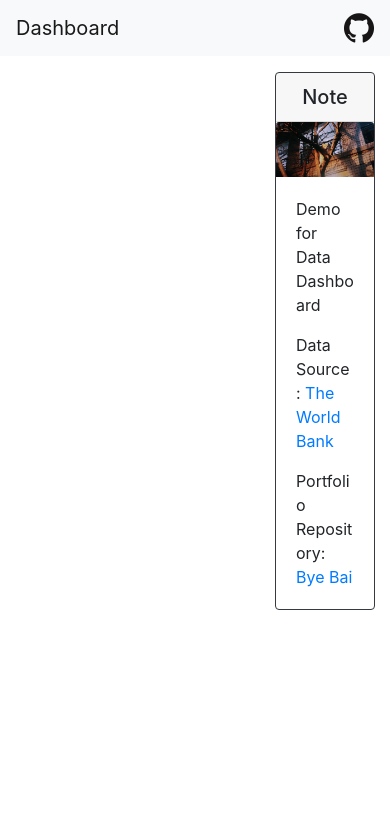
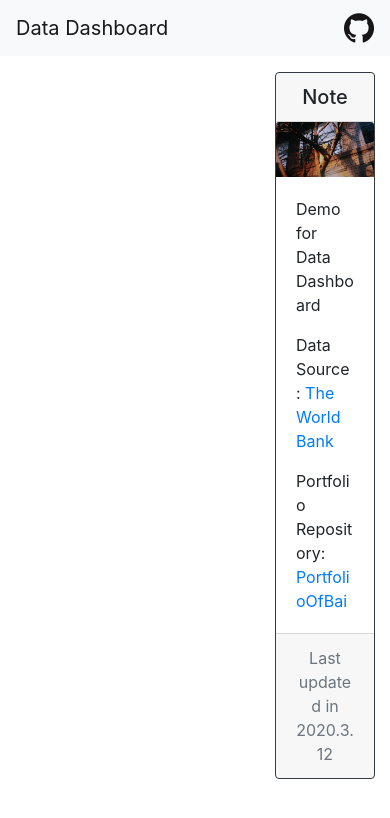
Before and after one commit to BaldwinHe/PortfolioOfBai, a Flask app: template Data Scientist/Data Dashboard/app/templates/index.html in a window 390 px wide. Shown: the top 818 px of the page. Run offline with Flask 2, Linux system fonts and the light colour scheme; the template is opened without the code that fills it, so the values that code supplies are empty; some libraries are stand-ins or nearby versions.

Commit message:
Go Online (waite mobile version)
https://dashboard-demo-bai.herokuapp.com/

```diff
--- a/Data Scientist/Data Dashboard/app.py
+++ b/Data Scientist/Data Dashboard/app.py
@@ -1,2 +1,2 @@
 from app import app
-app.run(host='0.0.0.0', port=3001, debug=True)
+# app.run(host='0.0.0.0', port=3001, debug=True)
--- a/Data Scientist/Data Dashboard/app/templates/index.html
+++ b/Data Scientist/Data Dashboard/app/templates/index.html
@@ -4,7 +4,7 @@
     <!-- Required meta tags -->
     <meta charset="utf-8">
     <meta name="viewport" content="width=device-width, initial-scale=1, shrink-to-fit=no">
-
+    <link href="../static/img/icon.ico" rel="SHORTCUT ICON" />
     <!-- Bootstrap CSS -->
     <link rel="stylesheet" href="https://stackpath.bootstrapcdn.com/bootstrap/4.4.1/css/bootstrap.min.css" i
           ntegrity="sha384-Vkoo8x4CGsO3+Hhxv8T/Q5PaXtkKtu6ug5TOeNV6gBiFeWPGFN9MuhOf23Q9Ifjh" crossorigin="anonymous">
@@ -13,8 +13,8 @@
   </head>
   <body>
     <nav class="navbar navbar-light bg-light">
-      <a class="navbar-brand" href="#">Dashboard</a>
-      <img src="../static/img/githublogo.png" width="30" height="30" alt="">
+      <a class="navbar-brand" href="#">Data Dashboard</a>
+      <a href="https://github.com/BaldwinHe"><img src="../static/img/githublogo.png" width="30" height="30" alt=""></a>
     </nav>
 
     <div id="charts" class="container mt-3 text-center">
@@ -55,9 +55,12 @@
               <p class="card-text">Data Source : <a href="https://data.worldbank.org/"
                                                     class="card-link">The World Bank</a></p>
 
-              <p class="card-text">Portfolio Repository: <a href="#"
-                                                    class="card-link">Bye Bai</a></p>
+              <p class="card-text">Portfolio Repository: <a href="https://github.com/BaldwinHe/PortfolioOfBai"
+                                                    class="card-link">PortfolioOfBai</a></p>
             </div>
+
+            <div class="card-footer text-muted">Last updated in 2020.3.12</div>
+
           </div>
         </div>
       </div>
--- a/Data Scientist/Data Dashboard/data/data_wrangling/fetchdata.py
+++ b/Data Scientist/Data Dashboard/data/data_wrangling/fetchdata.py
@@ -68,7 +68,7 @@ def fetchDataFromAPI():
     return dfAns
 
 def return_figure():
-    fetchFromAPI = False
+    fetchFromAPI = True
     if fetchFromAPI:
         dfAns = fetchDataFromAPI()
     else:
```
Also changed, not shown: Data Scientist/Data Dashboard/requirements.txt (added, +19 -0 lines), Data Scientist/Data Dashboard/app/static/img/icon.ico (added), 1 other file.
